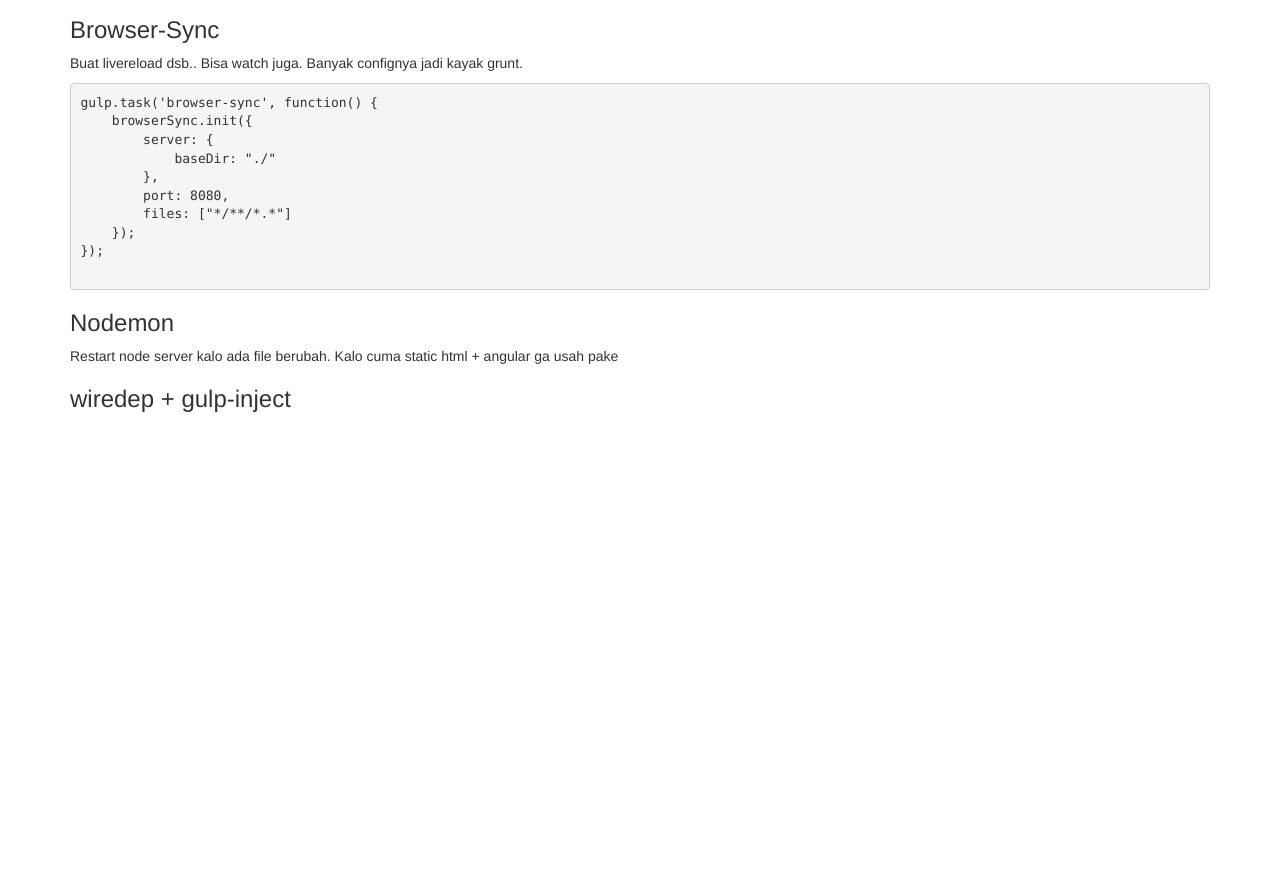
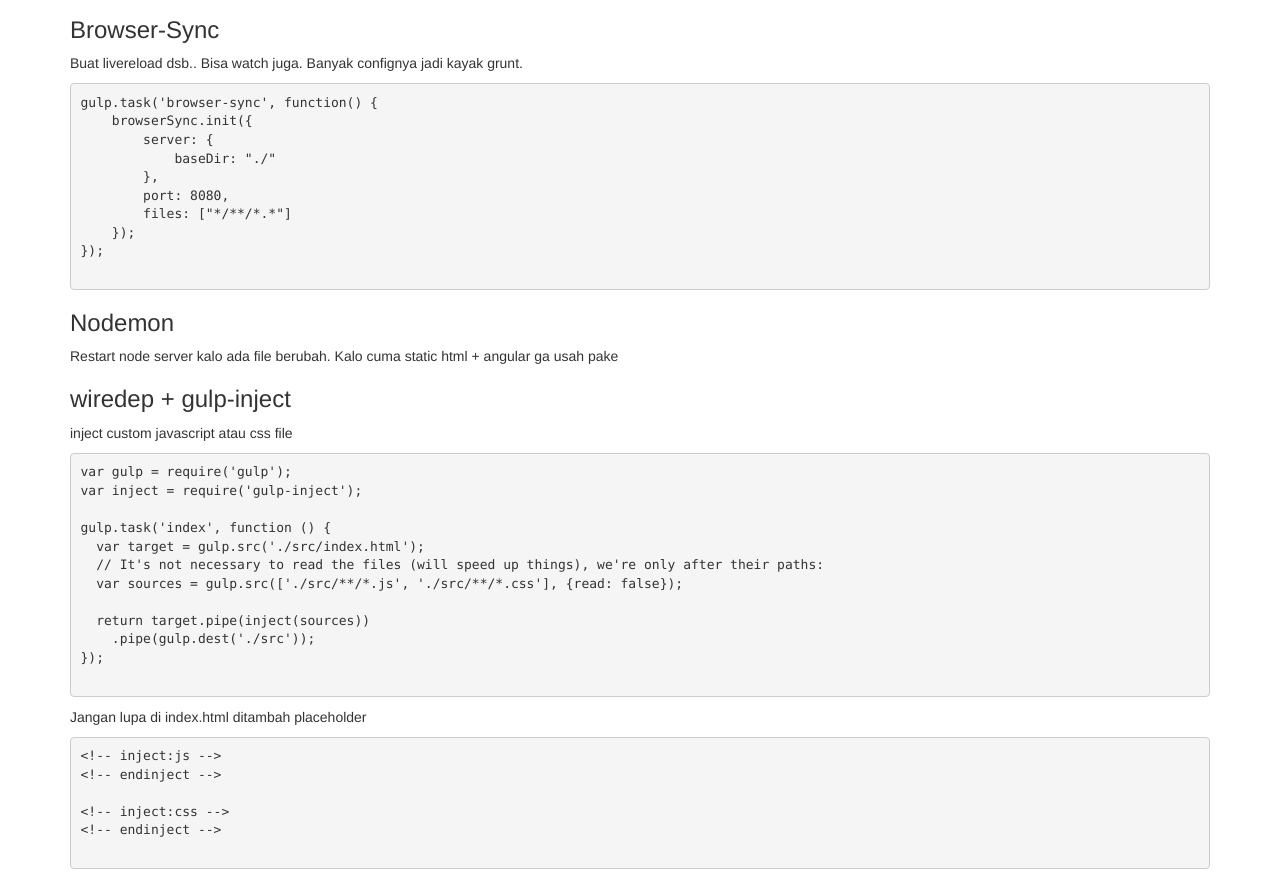
Before and after one commit to bakmie234/1, a website: page docs/index.html in a window 1280 px wide. Shown: the part 86-965 px from the top of the page. Before the commit the page ends 800 px from the top, so only its background shows below. Drawn offline with Linux system fonts and the light colour scheme.

Commit message:
tambah wiredep

```diff
--- a/docs/index.html
+++ b/docs/index.html
@@ -45,7 +45,32 @@
             <h3>
                 wiredep + gulp-inject
             </h3>
+            <p>
+                inject custom javascript atau css file
+            </p>
+            <pre>
+var gulp = require('gulp');
+var inject = require('gulp-inject');
 
+gulp.task('index', function () {
+  var target = gulp.src('./src/index.html');
+  // It's not necessary to read the files (will speed up things), we're only after their paths:
+  var sources = gulp.src(['./src/**/*.js', './src/**/*.css'], {read: false});
+
+  return target.pipe(inject(sources))
+    .pipe(gulp.dest('./src'));
+});
+            </pre>
+            <p>
+                Jangan lupa di index.html ditambah placeholder
+            </p>
+            <pre>
+&lt;!-- inject:js --&gt;
+&lt;!-- endinject --&gt;
+
+&lt;!-- inject:css --&gt;
+&lt;!-- endinject --&gt;
+            </pre>
         </div>
     </div>
 </div>
```
